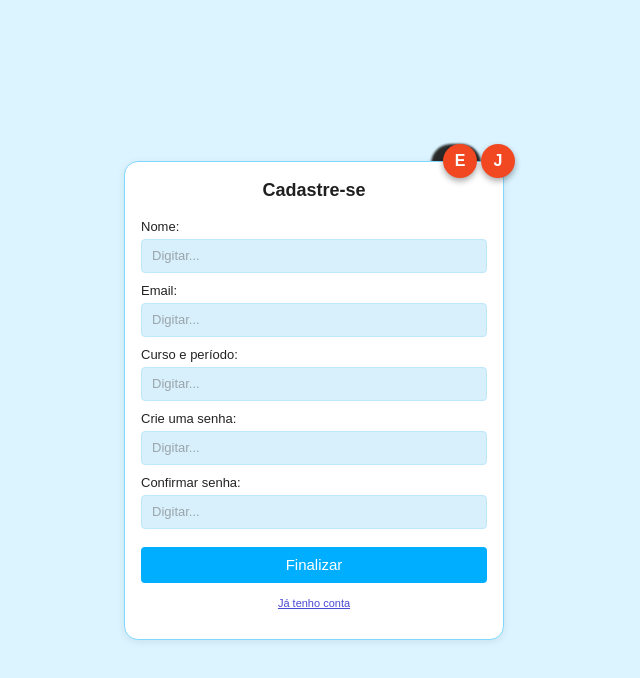
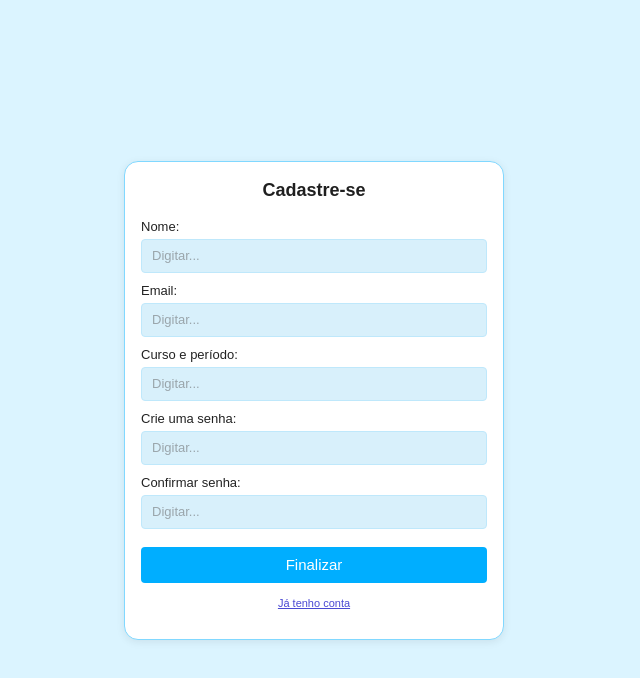
Before and after one commit to Hilccer/SIGAC, a website: page SIGAC/public/cadastro.html in a window 1280 px wide. Shown: the whole page, without its empty margins (326-966 px from the left). Drawn offline with Linux system fonts and the light colour scheme.

Commit message:
Update cadastro.html

```diff
--- a/SIGAC/public/cadastro.html
+++ b/SIGAC/public/cadastro.html
@@ -9,12 +9,6 @@
 <body>
   <div class="container">
     <div class="card">
-      <div class="badges">
-        <div class="badge-shadow"></div>
-        <div class="badge">E</div>
-        <div class="badge">J</div>
-      </div>
-
       <div class="title">Cadastre-se</div>
 
       <form id="cadastroForm">
```
